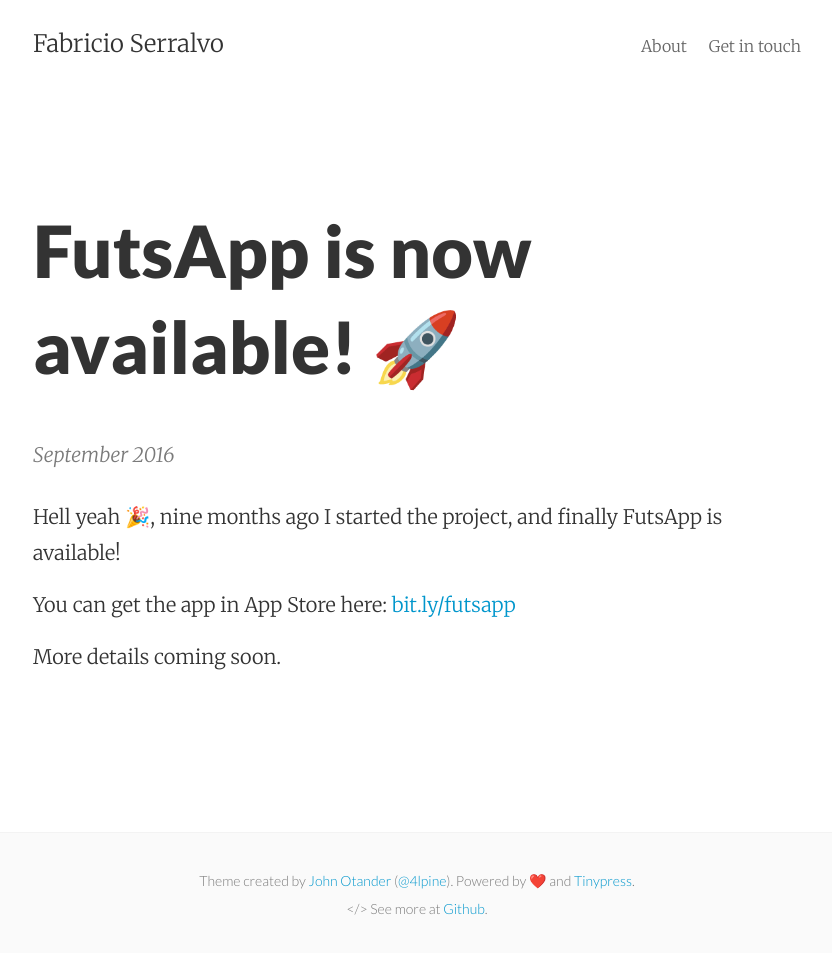
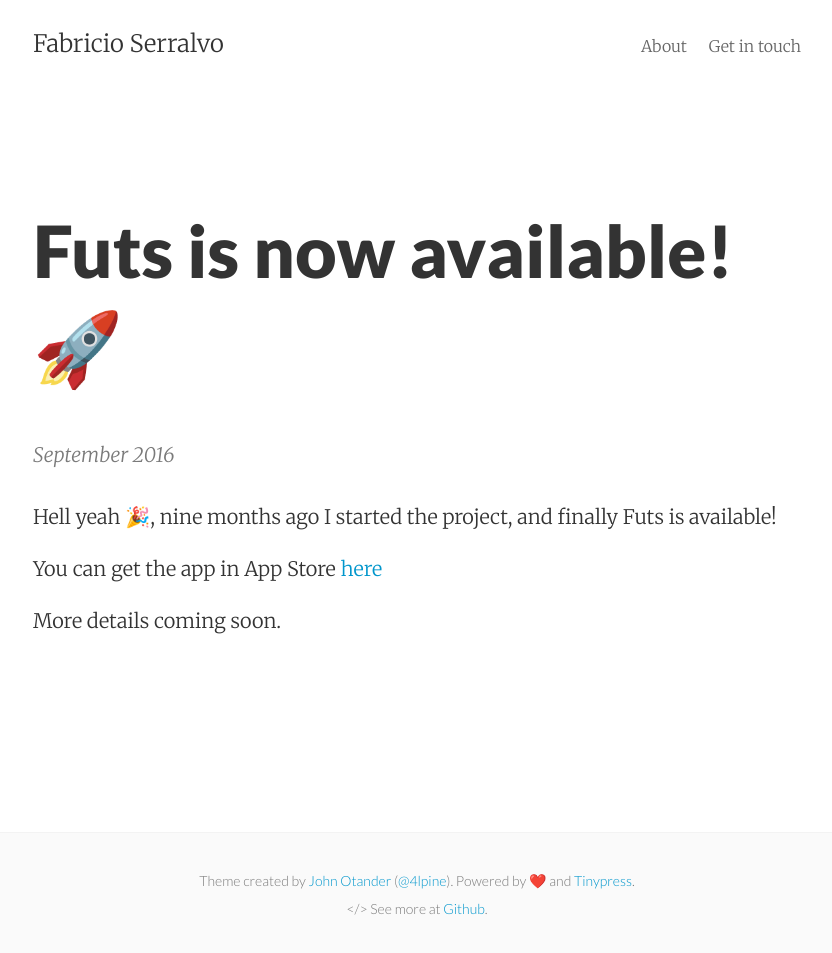
Before and after one commit to serralvo/serralvo.github.io, a Jekyll site: the page built from _posts/2016-09-22-futsapp-is-now-available.markdown, in a window 1280 px wide. Shown: the whole page, without its empty margins (223-1055 px from the left). Built offline with Jekyll 4.4.1, drawn with Linux system fonts in a browser that asks for light colours.

Commit message:
Update 2016-09-22-futsapp-is-now-available.markdown

```diff
--- a/_posts/2016-09-22-futsapp-is-now-available.markdown
+++ b/_posts/2016-09-22-futsapp-is-now-available.markdown
@@ -1,10 +1,10 @@
 ---
 published: true
-title: FutsApp is now available! 🚀
+title: Futs is now available! 🚀
 layout: post
 ---
-Hell yeah 🎉, nine months ago I started the project, and finally FutsApp is available!
+Hell yeah 🎉, nine months ago I started the project, and finally Futs is available!
 
-You can get the app in App Store here: [bit.ly/futsapp](https://bit.ly/futsapp)
+You can get the app in App Store [here](https://itunes.apple.com/us/app/futs-organize-partidas-futebol/id1086305668?mt=8)
 
 More details coming soon.
```
